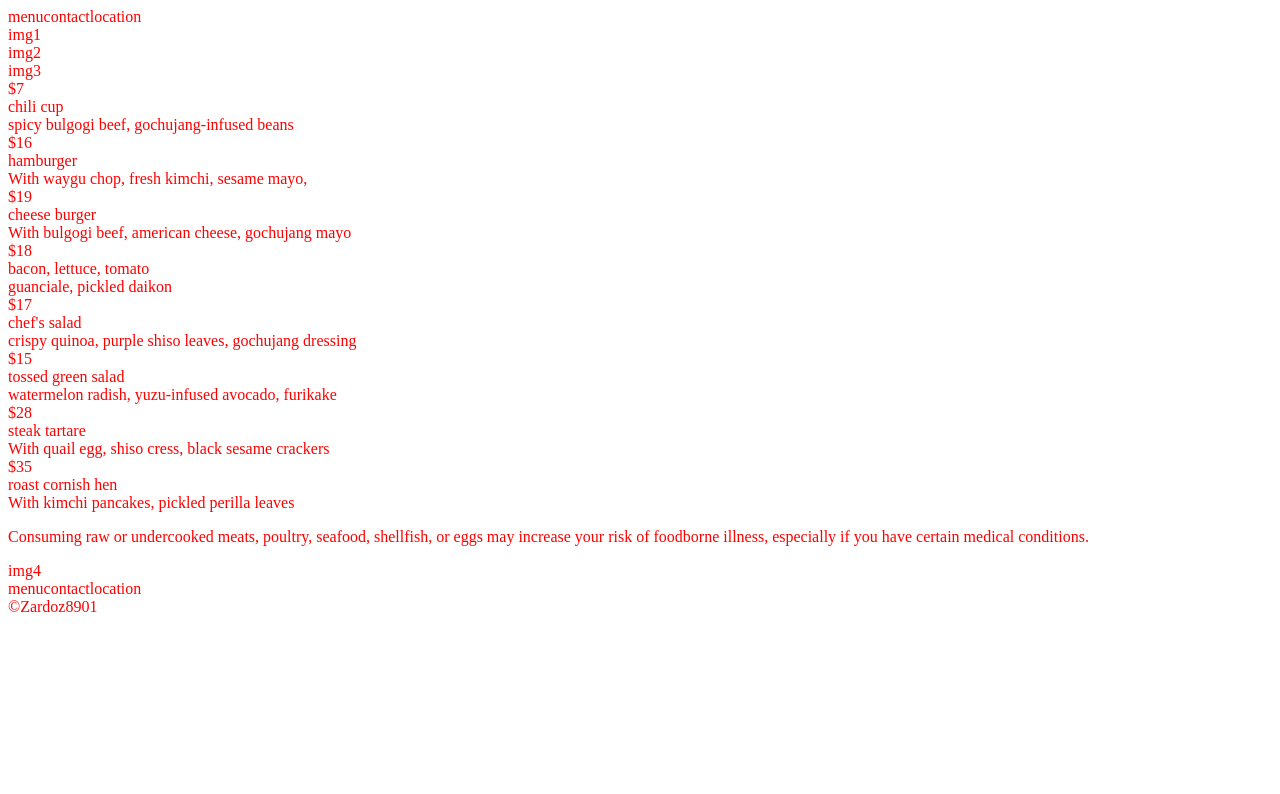
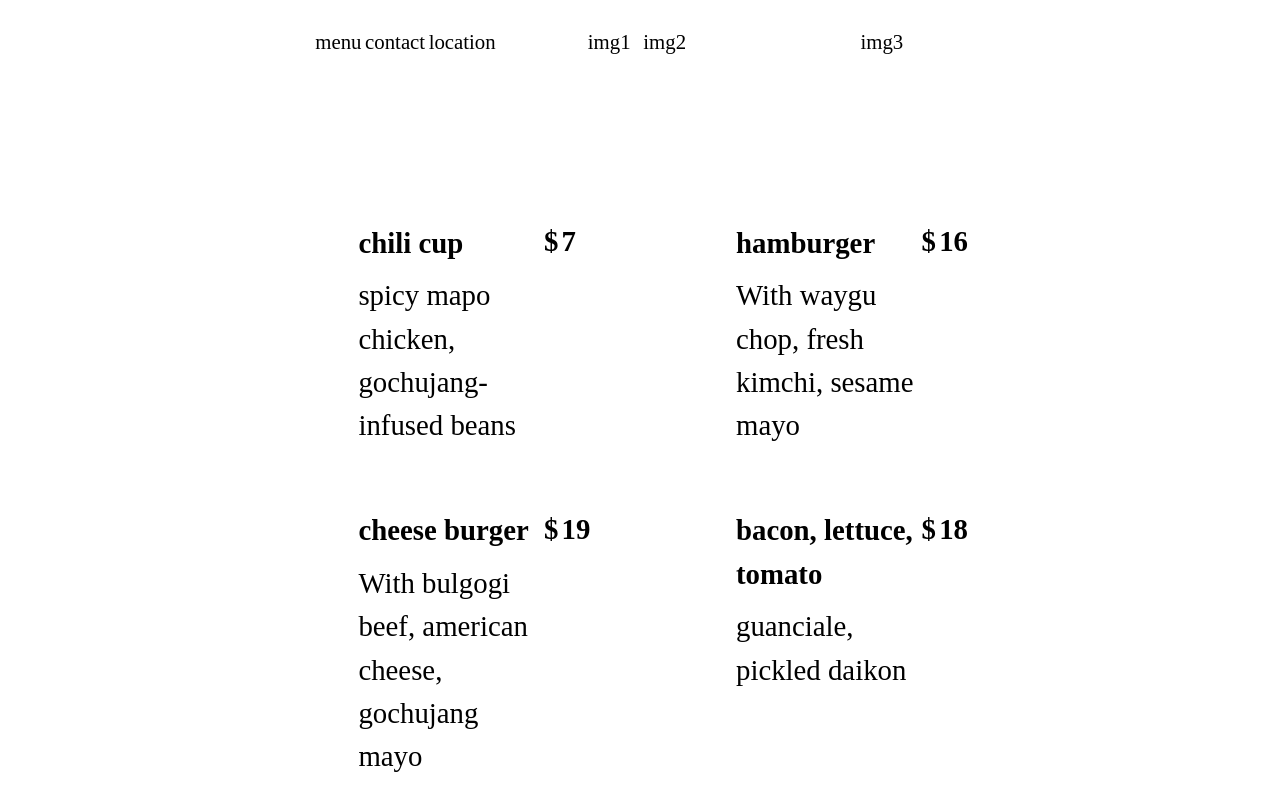
Before and after one commit to Zardoz8901/restaurant-page, a website built with webpack: page dist/index.html in a window 1280 px wide. Shown: the top 794 px of the page. Built offline with nearby package versions, Linux system fonts and the light colour scheme.

Commit message:
Fumble first draft of CSS

```diff
--- a/src/page-load.ts
+++ b/src/page-load.ts
@@ -112,7 +112,6 @@ export default function pageLoad() {
             'Roast Cornish Hen',
         ];
         const menuItemsArray = Array.from(document.querySelectorAll('.menu-item-title'));
-        console.log(menuItemsArray);
         menuItemsArray.forEach((e, i) => {
             const div = createDiv();
             div.setAttribute('class', 'menu-item-text');
@@ -120,8 +119,8 @@ export default function pageLoad() {
             e.appendChild(div);
         });
         const menuDescriptions = [
-            'Spicy Bulgogi Beef, Gochujang-Infused Beans',
-            'With Waygu Chop, Fresh Kimchi, Sesame Mayo, ',
+            'Spicy Mapo Chicken, Gochujang-Infused Beans',
+            'With Waygu Chop, Fresh Kimchi, Sesame Mayo ',
             'With Bulgogi Beef, American Cheese, Gochujang Mayo',
             'Guanciale, Pickled Daikon',
             'Crispy Quinoa, Purple Shiso Leaves, Gochujang Dressing',
--- a/src/style.css
+++ b/src/style.css
@@ -1,3 +1,179 @@
-div {
-    color: red;
+/*
+  Josh's Custom CSS Reset
+  https://www.joshwcomeau.com/css/custom-css-reset/
+*/
+*,
+*::before,
+*::after {
+    box-sizing: border-box;
 }
+* {
+    margin: 0;
+}
+body {
+    line-height: 1.5;
+    -webkit-font-smoothing: antialiased;
+}
+img,
+picture,
+video,
+canvas,
+svg {
+    display: block;
+    max-width: 100%;
+}
+input,
+button,
+textarea,
+select {
+    font: inherit;
+}
+p,
+h1,
+h2,
+h3,
+h4,
+h5,
+h6 {
+    overflow-wrap: break-word;
+}
+#root,
+#__next {
+    isolation: isolate;
+}
+
+html {
+    display: flex;
+}
+
+#content-wrapper {
+    width: 100%;
+
+    display: flex;
+    flex-direction: column;
+    align-items: center;
+}
+
+#header-nav {
+    display: inline-flex;
+    width: 60%;
+    padding: 2vw 3vw;
+    box-sizing: border-box;
+    justify-content: space-between;
+    align-items: center;
+    font-size: 1.3rem;
+}
+
+#header-nav span {
+    text-align: center;
+}
+
+#header-nav span:nth-child(1) {
+    text-align: right;
+}
+
+#header-nav span:nth-child(-n + 3) {
+    flex-basis: 11%;
+}
+
+#header-nav span:nth-child(3) {
+    text-align: left;
+}
+
+#header-nav span:nth-child(4),
+#header-nav span:nth-child(5) {
+    flex-basis: 23%;
+}
+
+#header-nav span:nth-child(4) {
+    text-align: right;
+    padding-right: 0.5vw;
+}
+#header-nav span:nth-child(5) {
+    text-align: left;
+    padding-left: 0.5vw;
+}
+
+#header-nav span:nth-child(6) {
+    text-align: center;
+    flex-basis: 34%;
+}
+
+#menu-section {
+    width: 74%;
+    display: grid;
+    grid-template-columns: 1fr 1fr;
+    grid-template-rows: auto;
+    column-gap: 8rem;
+    row-gap: 0.6rem;
+    padding: 6rem 10rem;
+    font-size: 1.8rem;
+}
+
+#menu-section > :nth-child(-n + 8) {
+    padding: 0 2rem;
+}
+
+.currency-sign {
+    padding-right: 0.2rem;
+}
+
+.menu-item-price {
+    width: 100%;
+    display: inline-flex;
+    flex-direction: row;
+    justify-content: flex-end;
+}
+
+.menu-item {
+    display: inline-flex;
+    flex-wrap: nowrap;
+    flex-direction: column;
+    order: 1;
+}
+
+.menu-item-title {
+    font-weight: bold;
+    order: 2;
+}
+
+.menu-item-description {
+    width: 100%;
+    padding: 0.6rem 0;
+    order: 3;
+}
+
+.menu-item-price {
+    position: relative;
+    left: 100%;
+    top: 2.6rem;
+    right: 1rem;
+    justify-content: flex-start;
+    font-weight: bold;
+    order: 1;
+}
+
+#allergy-disclaimer {
+    width: 33%;
+    padding: 0 6rem;
+    text-align: center;
+    font-size: 0.8rem;
+}
+
+#pre-footer-image {
+    text-align: center;
+    padding: 12rem 0;
+}
+
+#footer-nav,
+#copyright {
+    display: flex;
+    justify-content: center;
+}
+
+#copyright {
+    flex-direction: column;
+    align-items: center;
+    justify-content: end;
+    padding-top: 6rem;
+}
```
